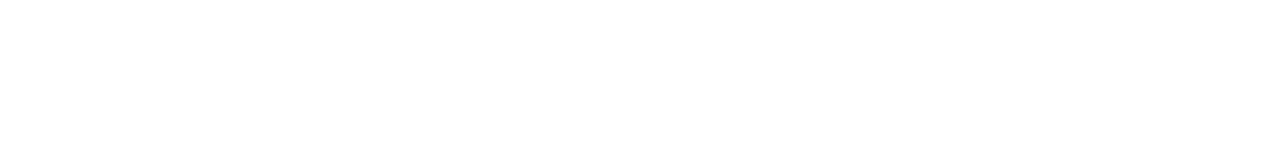
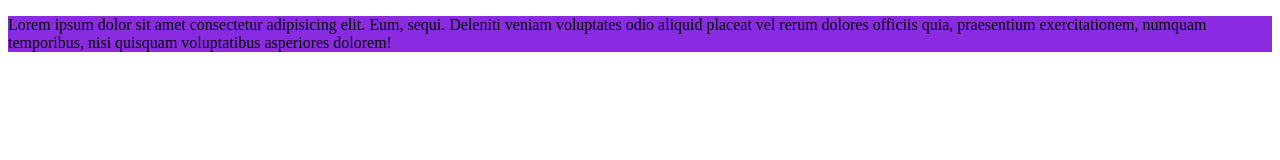
Before and after one commit to khalilulla222/My-simple-website2, a plain HTML site: page index.html in a window 1280 px wide. Drawn offline with Linux system fonts and the light colour scheme.

Commit message:
added first blog

```diff
--- a/index.html
+++ b/index.html
@@ -4,8 +4,9 @@
     <meta charset="UTF-8">
     <meta name="viewport" content="width=device-width, initial-scale=1.0">
     <title>My simple website</title>
+    <link rel="stylesheet" href="style/blog.css">
 </head>
 <body>
-
+    <p>Lorem ipsum dolor sit amet consectetur adipisicing elit. Eum, sequi. Deleniti veniam voluptates odio aliquid placeat vel rerum dolores officiis quia, praesentium exercitationem, numquam temporibus, nisi quisquam voluptatibus asperiores dolorem!</p>
 </body>
 </html>
--- /dev/null
+++ b/style/blog.css
@@ -0,0 +1,3 @@
+p{
+    background-color:blueviolet;
+}
```
